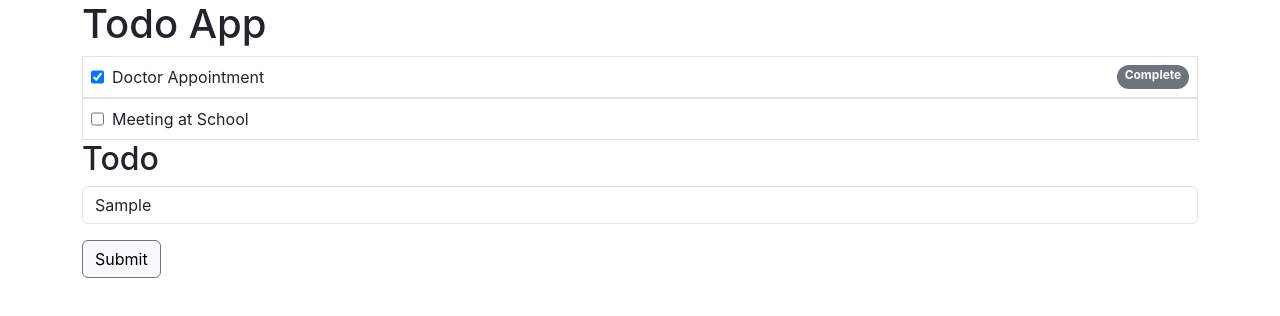
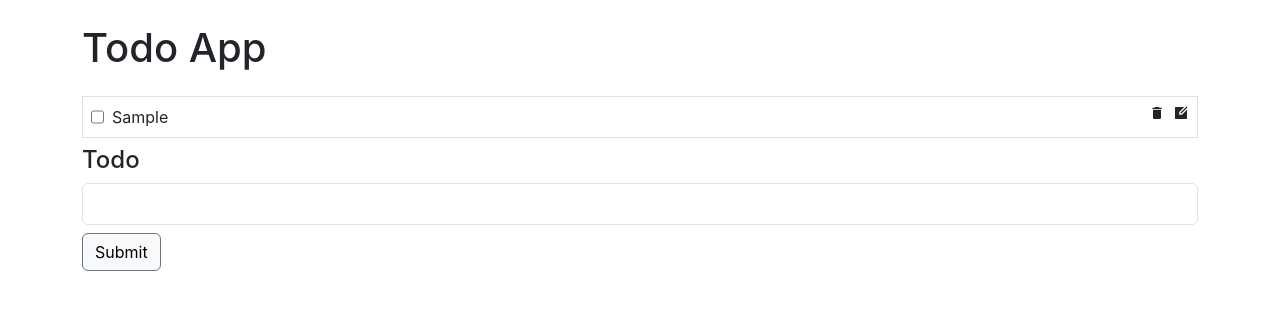
Before and after one commit to vikash-kanauja/Simple-Todo-App, a React (Create React App) app: page / in a window 1280 px wide. Both pictures are taken after typing "Sample" into the empty fields and a click on the button "Submit". Shown: the top 316 px of the page. Built offline with nearby package versions, Linux system fonts and the light colour scheme.

Commit message:
Added functionality

```diff
--- a/package.json
+++ b/package.json
@@ -10,6 +10,8 @@
     "react": "^18.2.0",
     "react-bootstrap": "^2.10.2",
     "react-dom": "^18.2.0",
+    "react-icon": "^1.0.0",
+    "react-icons": "^5.1.0",
     "react-scripts": "5.0.1",
     "web-vitals": "^2.1.4"
   },
--- a/src/App.js
+++ b/src/App.js
@@ -1,25 +1,18 @@
 import TodoItem from "./component/TodoItem.js";
-import Form from 'react-bootstrap/Form';
-import InputGroup from 'react-bootstrap/InputGroup';
-import Button from 'react-bootstrap/Button';
+import Button from "react-bootstrap/Button";
 import { useState } from "react";
+
 function App() {
-  const [tasks, setTasks] = useState([
-    {
-      id: 1,
-      text: 'Doctor Appointment',
-      completed: true
-    },
-    {
-      id: 2,
-      text: 'Meeting at School',
-      completed: false
-    }
-  ]);
+  // State variables
+  const [todos, setTodos] = useState([]); // State for storing todo tasks
+  const [todoText, setTodoText] = useState(""); // State for input value
+  const [inputValid, setInputValid] = useState(true); // State for input validation
+  const [id, setId] = useState(null); // State for tracking todo item id being updated
 
+  // Function to toggle todo completion status
   const toggle = (id) => {
-    setTasks(
-      tasks.map((task) => {
+    setTodos(
+      todos.map((task) => {
         if (task.id === id) {
           return { ...task, completed: !task.completed };
         } else {
@@ -28,26 +21,99 @@ function App() {
       })
     );
   };
+
+  // Function to handle input change
+  const handleChange = (e) => {
+    const value = e.target.value;
+    setTodoText(value);
+    // Validate input (not empty)
+    setInputValid(value.trim() !== "");
+  };
+
+  // Function to handle form submission
+  const handleSubmit = (e) => {
+    e.preventDefault();
+    // Validate input on submit
+    if (todoText.trim() === "") {
+      setInputValid(false);
+      return;
+    }
+    // Check if an existing todo is being updated
+    if (id !== null) {
+      // Update existing todo
+      setTodos((prevTasks) =>
+        prevTasks.map((task) =>
+          task.id === id ? { ...task, text: todoText.trim() } : task
+        )
+      );
+      setTodoText(""); // Clear input
+      setId(null); // Clear id
+    } else {
+      // Add new todo
+      setTodos((prev) => [
+        {
+          id: prev.length + 1,
+          text: todoText.trim(),
+          completed: false,
+        },
+        ...prev,
+      ]);
+      setTodoText(""); // Clear input
+    }
+  };
+
+  // Function to delete a todo
+  const deleteTodo = (id) => {
+    setTodos(todos.filter((data) => data.id !== id));
+    setId(null);
+    setTodoText("");
+  };
+
+  // Function to update a todo
+  const updateTodo = (id) => {
+    const newData = todos.filter((data) => data.id === id);
+    setTodoText(newData[0].text); // Set input value to todo text
+    setId(newData[0].id); // Set id to the id of the todo being updated
+  };
+
   return (
     <>
-      <div className="container">
-        <h1>Todo App</h1>
-        {tasks.map((task) => {
-          return (
-            <TodoItem key={task.id} id={task.id} task={task} toggle={toggle} />
-          );
-        })}
-
-        <h2>Todo</h2>
-        <InputGroup className="mb-3">
-          <Form.Control
-            placeholder="Username"
-            aria-label="Username"
-            aria-describedby="basic-addon1"
-            onChange={(e)=>e.target.value}
+      <div className="container ">
+        {/* Conditional rendering based on todo list length */}
+        <div className="my-4">
+        {todos.length < 1 ? <h1>Todo is empty</h1> : <h1>Todo App</h1>}
+        </div>
+        {/* Rendering todo items */}
+        {todos.map((task, index) => (
+          <TodoItem
+            key={index}
+            id={task.id}
+            task={task}
+            toggle={toggle}
+            deleteTodo={deleteTodo}
+            updateTodo={updateTodo}
           />
-        </InputGroup>
-        <Button variant="light" className="border-1 border-secondary" >Submit</Button>{' '}
+        ))}
+        {/* Todo input form */}
+        <div className="my-2">
+       { id ?<h4>Update Todo</h4>:<h4>Todo</h4>}
+       </div>
+        <input
+          type="text"
+          className={` ${
+            inputValid ? "" : "border-danger border"
+          } form-control w-100 p-2 my-2 shadow-none `}
+          value={todoText}
+          onChange={handleChange}
+        />
+        {/* Submit button */}
+        <Button
+          variant="light"
+          className="border-1 border-secondary"
+          onClick={handleSubmit}
+        >
+         {id  ? "Update" : "Submit"}
+        </Button>{" "}
       </div>
     </>
   );
--- a/src/component/TodoItem.js
+++ b/src/component/TodoItem.js
@@ -1,21 +1,37 @@
-import React from 'react'
+import React from "react";
+import { MdDelete } from "react-icons/md";
+import { RiEditBoxFill } from "react-icons/ri";
 
-const TodoItem = ({id,task,toggle}) => {
-  const handleChange = () =>{
-    toggle(id);
-  }
-  console.log(task)
-  return (
-    <div className='list w-100 w-bg-light border align-middle p-2 d-flex justify-content-between' key={id}>
-      <div className='d-flex pl-2'>
-        <input type='checkbox'
-        checked={task.completed}
-        onChange = {handleChange}/>
-        <p className='mb-0 px-2'>{task.text}</p>
+const TodoItem = ({ id, task, toggle, deleteTodo, updateTodo }) => {
+    // Function to handle checkbox change
+    const handleChange = () => {
+        toggle(id);
+    };
+    return (
+        // Container for todo item
+        <div
+            className="list w-100 w-bg-light border align-middle p-2 d-flex justify-content-between"
+            key={id} >
+            {/* Todo content */}
+            <div className="d-flex pl-2">
+                <input
+                    type="checkbox"
+                    checked={task.completed}
+                    onChange={handleChange}
+                />
+                <p className="mb-0 px-2">{task.text}</p>
+            </div>
+            <div className="d-flex justify-content-cente .align-items-center gap-2">
+                {task.completed && (
+                    <span className="badge rounded-pill text-bg-secondary">Complete</span>
+                )}
+                {/* Buttons for deleting and editing todo */}
+
+                <MdDelete onClick={() => deleteTodo(id)} />
+                <RiEditBoxFill onClick={() => updateTodo(id)} />
+            </div>
         </div>
-        {task.completed && <span className="badge rounded-pill text-bg-secondary">Complete</span>}
-    </div>
-  )
-}
+    );
+};
 
 export default TodoItem;
```
Also changed, not shown: 1 other file (tests, documents, lock files or other folders).
